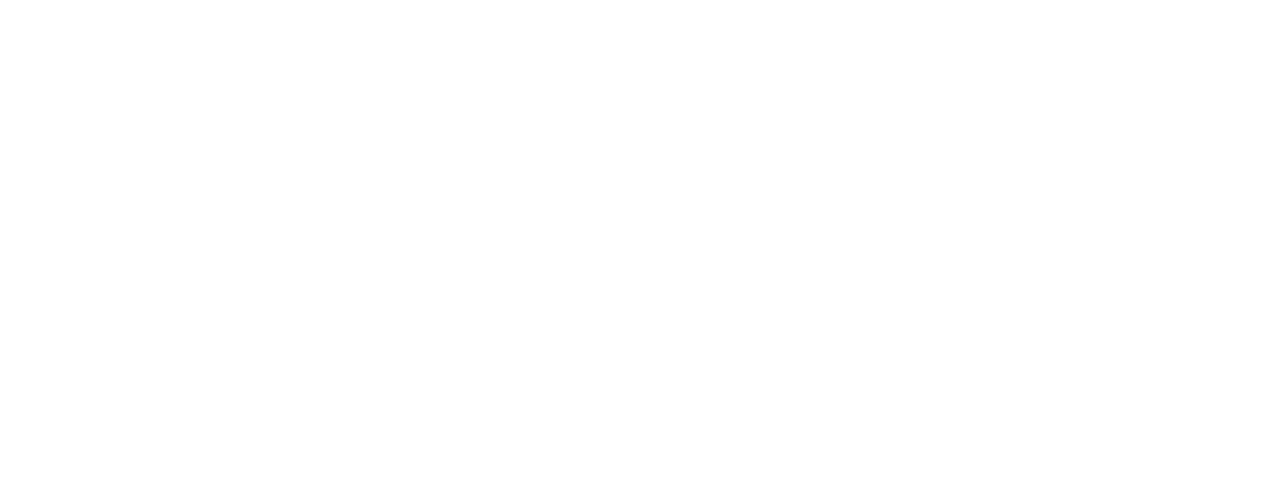
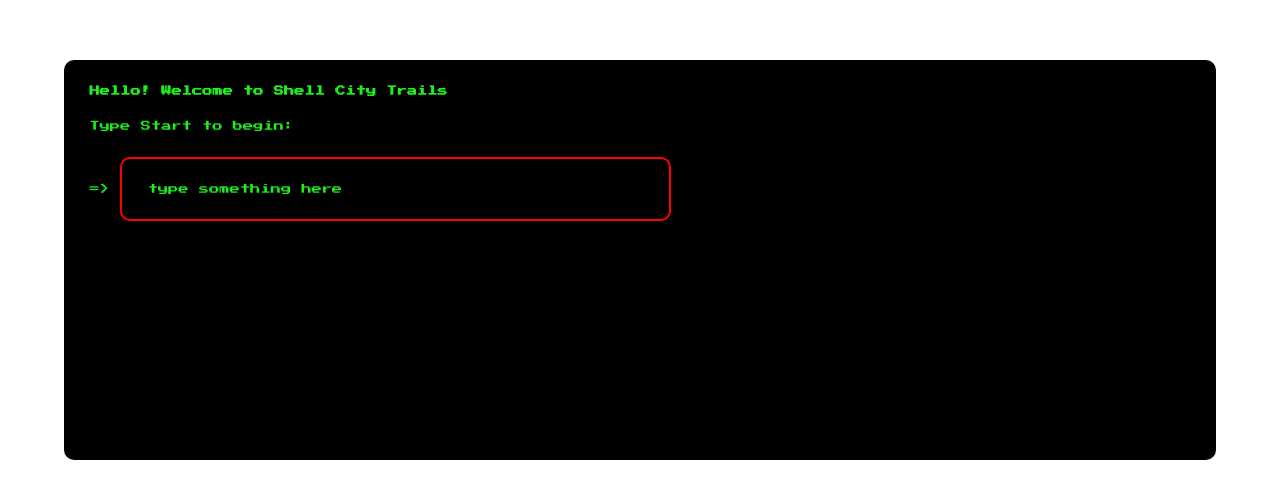
Before and after one commit to bebopdre/finance-bro-client, a React (Create React App) app: page / in a window 1280 px wide. Shown: the part 140-638 px from the top of the page. Built offline with nearby package versions, Linux system fonts and the light colour scheme.

Commit message:
pushing now

```diff
--- a/package.json
+++ b/package.json
@@ -11,6 +11,7 @@
     "react-dom": "^18.2.0",
     "react-router-dom": "^6.16.0",
     "react-scripts": "5.0.1",
+    "sass": "^1.67.0",
     "web-vitals": "^2.1.4"
   },
   "scripts": {
--- a/src/App.js
+++ b/src/App.js
@@ -1,5 +1,6 @@
 import { BrowserRouter, Routes, Route } from "react-router-dom";
 import HomePage from "./pages/HomePage/HomePage";
+import './styles/global.scss';
 
 function App() {
   return (
--- /dev/null
+++ b/src/components/Options/Options.js
@@ -0,0 +1,16 @@
+import './Options.scss';
+
+function Options({options}) {
+    console.log(options);
+    return (
+        <div className="options">
+            {
+                options.map( thing => (
+                    <p>{thing}</p>
+                ))
+            }
+        </div>
+    )
+}
+
+export default Options;
--- /dev/null
+++ b/src/components/Options/Options.scss
@@ -0,0 +1,4 @@
+.options {
+    color: rgb(30, 240, 30);
+    padding-bottom: 2vw;
+}
--- /dev/null
+++ b/src/components/Terminal/Terminal.js
@@ -0,0 +1,63 @@
+import decisions from '../../data/decisions.json';
+import { useState } from 'react';
+
+import './Terminal.scss';
+import Options from '../Options/Options';
+
+function Terminal() {
+    const [message, setMessage] = useState('Type Start to begin: ');
+    const [path, setPath] = useState([]);
+    const [showMessage, setShowMessage] = useState(false);
+
+    function handleSubmit(e) {
+        e.preventDefault();
+        let displayText =[];
+
+        // if(e.target.userInput.value === 'Start' || e.target.userInput.value === 'start') {
+
+        // }
+
+        switch (e.target.userInput.value) {
+            case ('start' || 'Start'):
+                let printDecisions = decisions[0].decisions;
+                printDecisions.forEach( (dec, index) => (
+                    displayText.push(`${index+1}. ` + dec.option + `\n`)
+                ));
+                setPath(displayText);
+                setShowMessage(true);
+                setMessage('Pick Your Path: ');
+                break;
+            case '1':
+                displayText = [];
+                let printDecisions2 = decisions[0].decisions[0].tree;
+                printDecisions2.forEach( (dec, index) => (
+                    displayText.push(`${index+5}. ` + dec.option + `\n`)
+                ));
+                setPath(displayText);
+                setMessage('Pick Another Path: ');
+                break;
+            default:
+                break;
+        }
+        e.target.reset();
+    }
+
+    const aligator = '>';
+
+    return (
+        <section className='terminal-window'>
+            <h2 className='terminal-window__heading'>Hello! Welcome to Shell City Trails</h2>
+            <p className='terminal-window__message'>{message}</p>
+            <p className={showMessage ? 'terminal-window__options' : 'off'}>
+                <Options options={path} />
+            </p>
+
+            <form onSubmit={handleSubmit}>
+                <span className='terminal-window__message'> ={aligator} </span>
+                <input className='terminal-window__input' type="text" name='userInput' placeholder='type something here'></input>
+            </form>
+        </section>
+    )
+}
+
+export default Terminal;
--- /dev/null
+++ b/src/components/Terminal/Terminal.scss
@@ -0,0 +1,35 @@
+.terminal-window {
+    padding: 2vw;
+    &__heading {
+        color: rgb(30, 240, 30);
+    }
+
+    &__message {
+        color: rgb(30, 240, 30);
+        margin: 2vw 0;
+    }
+
+    &__input {
+        background-color: black;
+        color: rgb(30, 240, 30);
+        border: none;
+        border: 2px solid red;
+        height: 5vw;
+        border-radius: 10px;
+        width: 50%;
+        padding: 0 2vw;
+
+        &::placeholder {
+            color: rgb(30, 240, 30);
+        }
+    }
+}
+
+.off {
+    display: none;
+}
+
+.testingyuh {
+    color: rgb(30, 240, 30);
+    padding: 0 0 2vw 0;
+}
--- /dev/null
+++ b/src/data/decisions.json
@@ -0,0 +1,134 @@
+[
+    {
+        "title": "start",
+        "decisions": [
+            {
+                "key": 1,
+                "option": "Open a credit card",
+                "description": "Congrats! This is the ideal option!",
+                "tree": [
+                    {
+                        "key": 101,
+                        "option": "First in open credit card",
+                        "tree_one": [
+                            {
+                                "key": 10101,
+                                "option_two": "Firsr of First in open credit card."
+                            },
+                            {
+                                "key": 10102,
+                                "option_two": "Second of First in open credit card."
+                            },
+                            {
+                                "key": 10103,
+                                "option_two": "Third of First in open credit card."
+                            },
+                            {
+                                "key": 10104,
+                                "option_two": "Fourth of First in open credit card."
+                            }
+                        ]
+                    },
+                    {
+                        "key": 102,
+                        "option": "Second in open credit card",
+                        "tree_one": [
+                            {
+                                "key": 10201,
+                                "option_two": "Firsr of Second in open credit card."
+                            },
+                            {
+                                "key": 10202,
+                                "option_two": "Second of Second in open credit card."
+                            },
+                            {
+                                "key": 10203,
+                                "option_two": "Third of Second in open credit card."
+                            },
+                            {
+                                "key": 10204,
+                                "option_two": "Fourth of Second in open credit card."
+                            }
+                        ]
+                    },
+                    {
+                        "key": 103,
+                        "option": "Third in open credit card"
+                    },
+                    {
+                        "key": 104,
+                        "option": "Fourth in open credit card"
+                    }
+                ]
+            },
+            {
+                "key": 2,
+                "option": "Go on a shopping spree",
+                "description": "Although not the most ideal option, we can work with this!",
+                "tree": [
+                    {
+                        "key": 201,
+                        "option_one": "First in open shopping spree"
+                    },
+                    {
+                        "key": 202,
+                        "option_one": "Second in open shopping spree"
+                    },
+                    {
+                        "key": 203,
+                        "option_one": "Third in open shopping spree"
+                    },
+                    {
+                        "key": 204,
+                        "option_one": "Fourth in open shopping spree"
+                    }
+                ]
+            },
+            {
+                "key": 3,
+                "option": "Invenst in new crypto-currency Yeezy-Coin",
+                "tree": [
+                    {
+                        "key": 301,
+                        "option_one": "First in crypto"
+                    },
+                    {
+                        "key": 302,
+                        "option_one": "Second in crypto"
+                    },
+                    {
+                        "key": 303,
+                        "option_one": "Third in crypto"
+                    },
+                    {
+                        "key": 304,
+                        "option_one": "Fourth in crypto"
+                    }
+                ]
+            },
+            {
+                "key": 4,
+                "option": "Stash it under my bed",
+                "tree": [
+                    {
+                        "key": 401,
+                        "option_one": "First in stash under bed"
+                    },
+                    {
+                        "key": 402,
+                        "option_one": "Second in stash under bed"
+                    },
+                    {
+                        "key": 403,
+                        "option_one": "Third in stash under bed"
+                    },
+                    {
+                        "key": 404,
+                        "option_one": "Fourth in stash under bed"
+                    }
+                ]
+            }
+
+        ]
+    }
+]
--- a/src/pages/HomePage/HomePage.js
+++ b/src/pages/HomePage/HomePage.js
@@ -1,9 +1,12 @@
+import Terminal from '../../components/Terminal/Terminal';
 import './HomePage.scss';
 
 function HomePage() {
     return (
-        <main>
-
+        <main className='homepage'>
+            <section className='terminal'>
+                <Terminal />
+            </section>
         </main>
     )
 }
--- a/src/pages/HomePage/HomePage.scss
+++ b/src/pages/HomePage/HomePage.scss
@@ -0,0 +1,13 @@
+.homepage {
+    display: flex;
+    justify-content: center;
+    align-items: center;
+    height: 100vh;
+}
+
+.terminal {
+    border-radius: 10px;
+    width: 90%;
+    height: 50vh;
+    background-color: black;
+}
--- /dev/null
+++ b/src/styles/global.scss
@@ -0,0 +1,9 @@
+@use './partials/typography' as *;
+
+* {
+    padding: 0;
+    margin: 0;
+    box-sizing: border-box;
+    font-family: "Press Start";
+    font-size: .8rem;
+}
--- /dev/null
+++ b/src/styles/partials/_typography.scss
@@ -0,0 +1,4 @@
+@font-face {
+    font-family: 'Press Start';
+    src: url('../../assets/fonts/PressStart2P-Regular.ttf') format('TrueType');
+}
```
Also changed, not shown: src/assets/fonts/PressStart2P-Regular.ttf (added), 1 other file (tests, documents, lock files or other folders).
